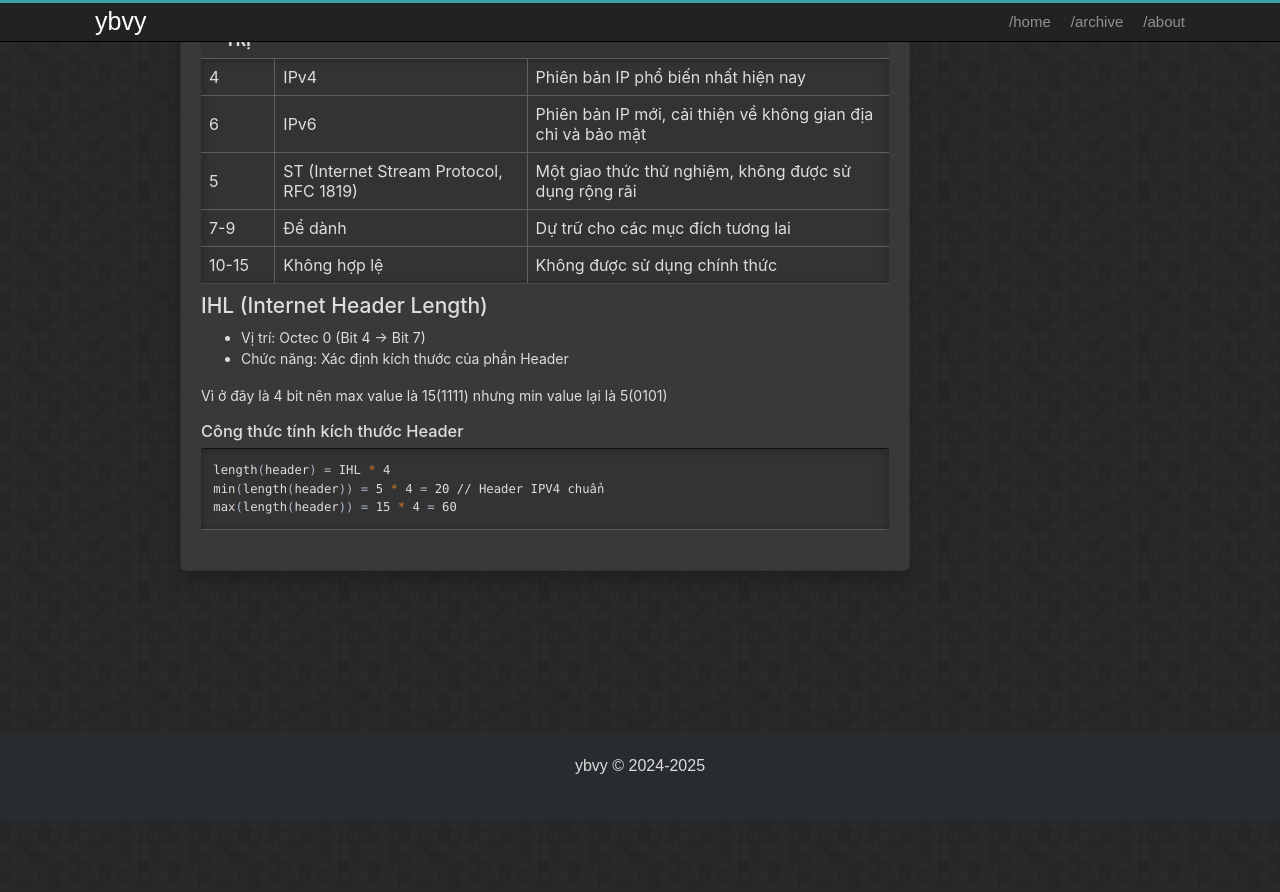
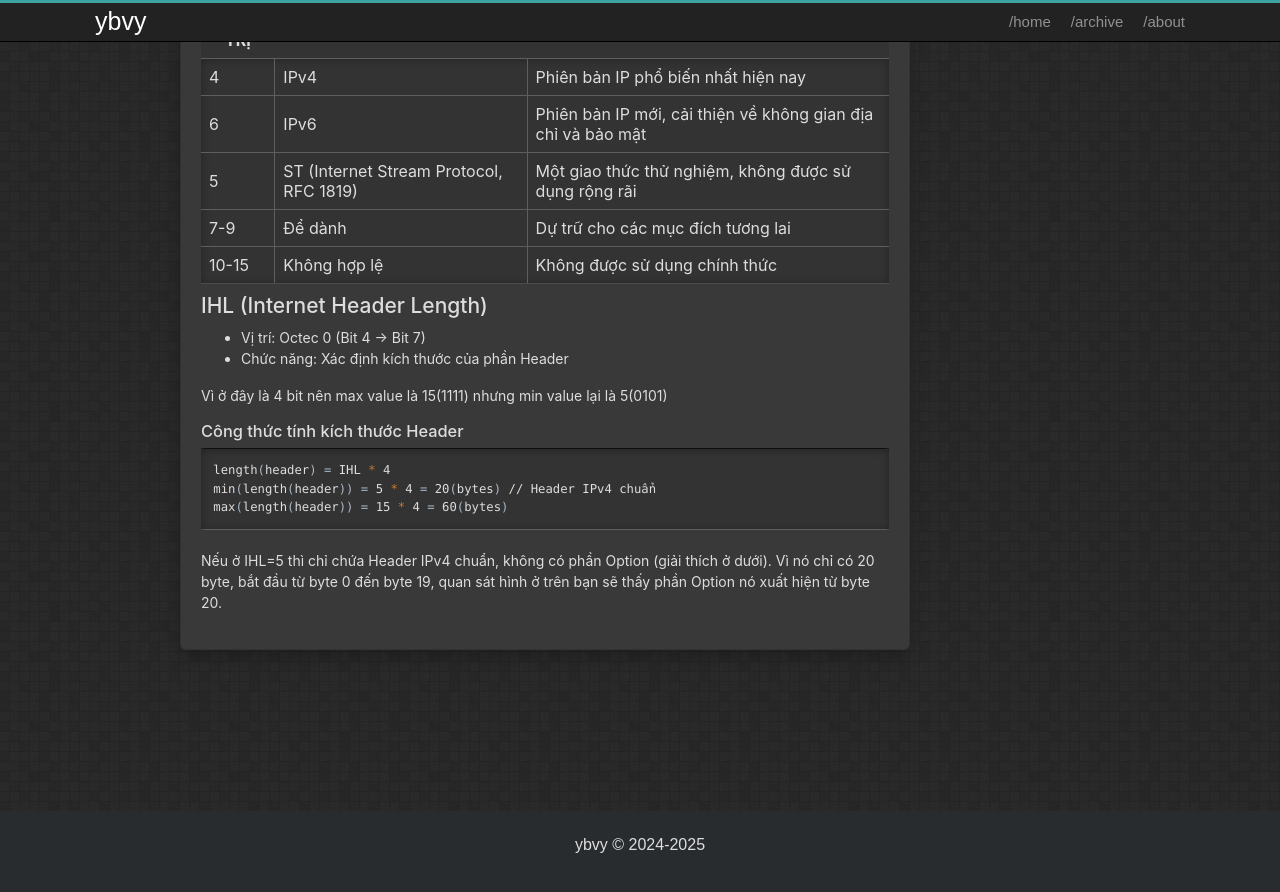
Before and after one commit to ybvy/ybvy.github.io, a Jekyll site: the page built from _posts/2025-03-18-ip-header-explain.md, in a window 1280 px wide and 900 px high, scrolled down 649 px. Shown: the top 892 px of the window. Built offline with Jekyll 4.4.1, drawn with Linux system fonts in a browser that asks for light colours; before the commit the page ends 1470 px from its top, so only the background shows below that.

Commit message:
add post 2025-03-18

```diff
--- a/_posts/2025-03-18-ip-header-explain.md
+++ b/_posts/2025-03-18-ip-header-explain.md
@@ -40,6 +40,8 @@ Vì ở đây là 4 bit nên max value là 15(1111) nhưng min value lại là 5
 ### Công thức tính kích thước Header
 {% highlight bash %}
 length(header) = IHL * 4
-min(length(header)) = 5 * 4 = 20 // Header IPV4 chuẩn
-max(length(header)) = 15 * 4 = 60
+min(length(header)) = 5 * 4 = 20(bytes) // Header IPv4 chuẩn
+max(length(header)) = 15 * 4 = 60(bytes)
 {% endhighlight %}
+
+Nếu ở IHL=5 thì chỉ chứa Header IPv4 chuẩn, không có phần Option (giải thích ở dưới). Vì nó chỉ có 20 byte, bắt đầu từ byte 0 đến byte 19, quan sát hình ở trên bạn sẽ thấy phần Option nó xuất hiện từ byte 20.
```
